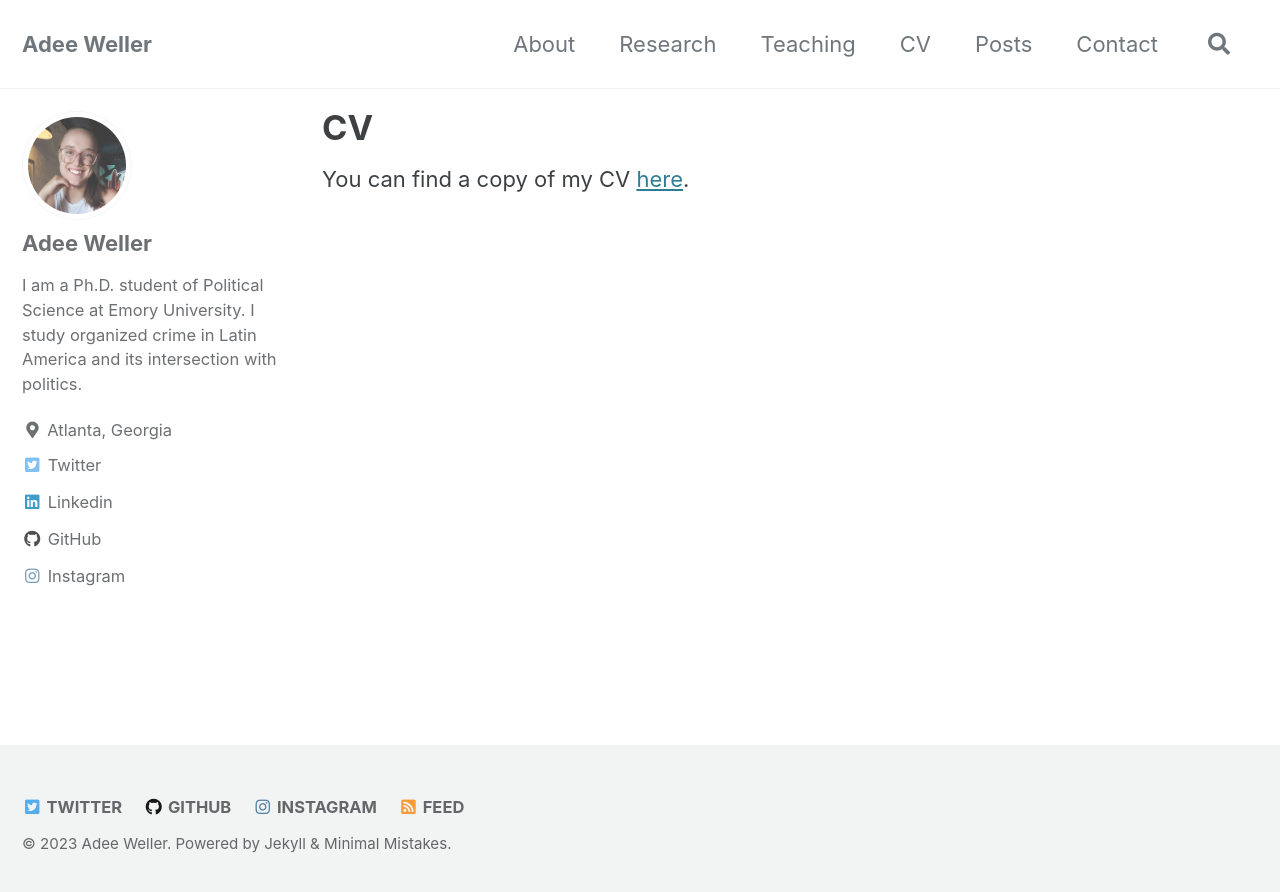
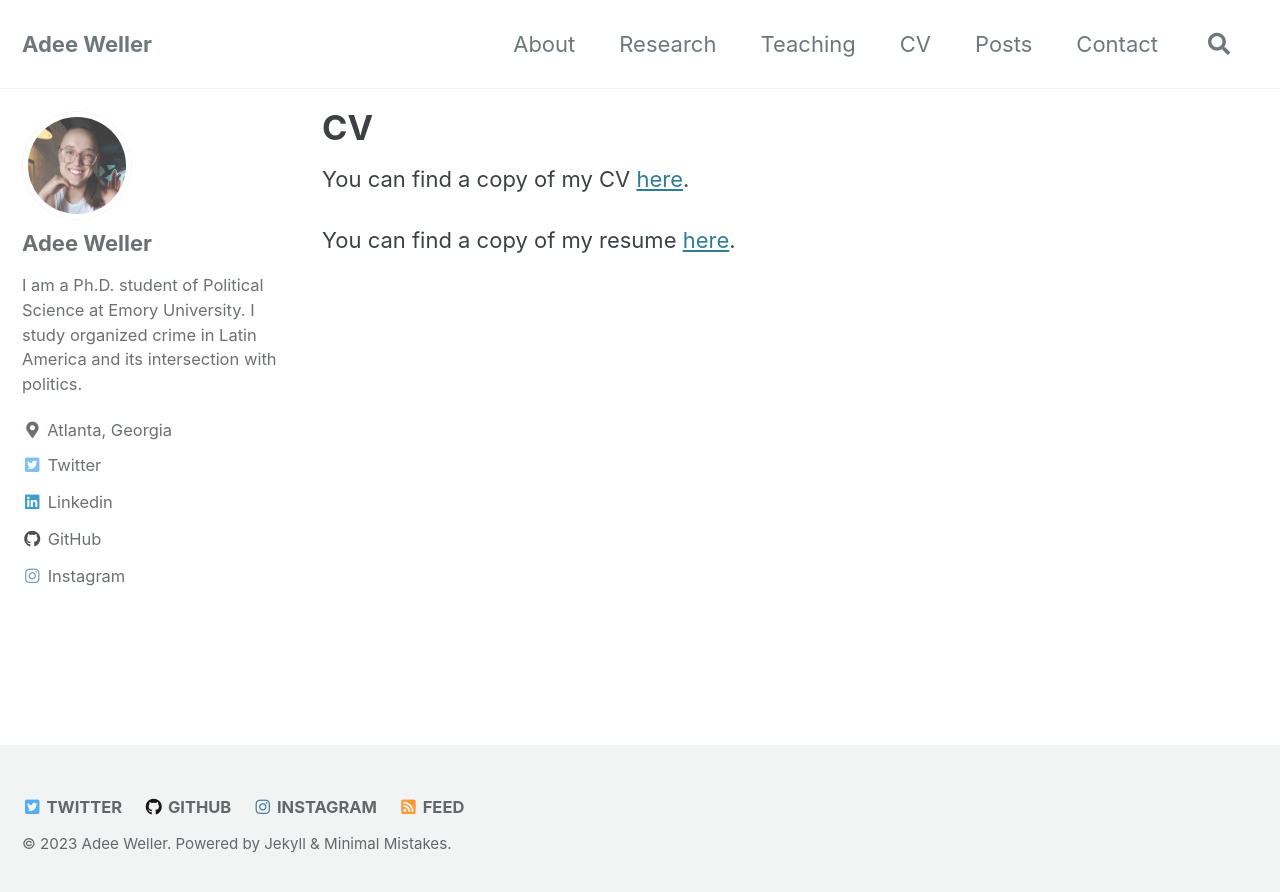
Before and after one commit to adeeweller/adeeweller.github.io, a Jekyll site: the page built from _pages/CV.md, in a window 1280 px wide. Shown: the top 892 px of the page. Built offline with Jekyll 4.4.1, drawn with Linux system fonts in a browser that asks for light colours; cached includes are drawn as plain includes.

Commit message:
Update CV.md
add resume

```diff
--- a/_pages/CV.md
+++ b/_pages/CV.md
@@ -5,3 +5,5 @@ title: "CV"
 
 
 You can find a copy of my CV [here](https://www.dropbox.com/s/duaitgeatuf2u0w/CV_Weller.pdf?dl=0).
+
+You can find a copy of my resume [here](https://www.dropbox.com/s/yhqpaw892dypx1h/Weller_Resume.pdf?dl=0).
```
